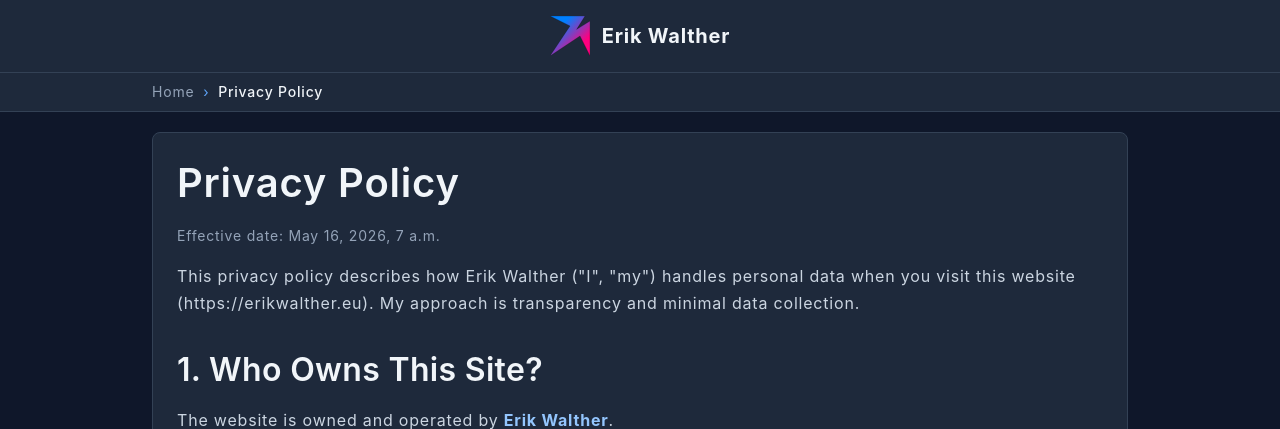
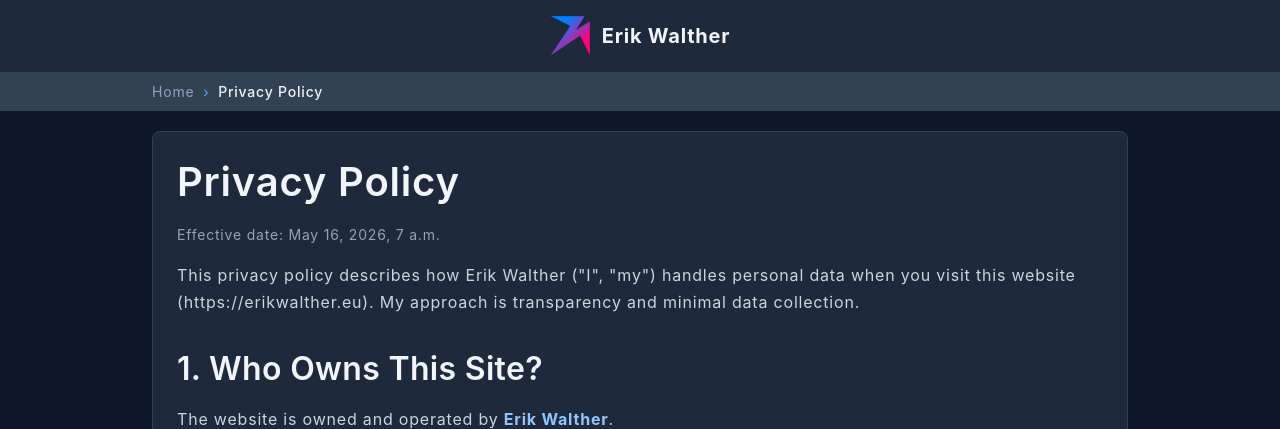
Before and after one commit to C0DESENTINEL/portfolio, a Django app: page /privacy-policy/ in a window 1280 px wide. Shown: the top 429 px of the page. Run offline with Django 5.2, Linux system fonts and the light colour scheme.

Commit message:
update: minor adjustment to breadcrumb css

```diff
--- a/static/css/main.css
+++ b/static/css/main.css
@@ -194,8 +194,7 @@ header {
     position: sticky;
     top: var(--header-height);
     z-index: 98;
-    background-color: var(--bg-secondary);
-    border-bottom: 1px solid var(--border);
+    background-color: var(--bg-tertiary);
     width: 100%;
 }
 
```
